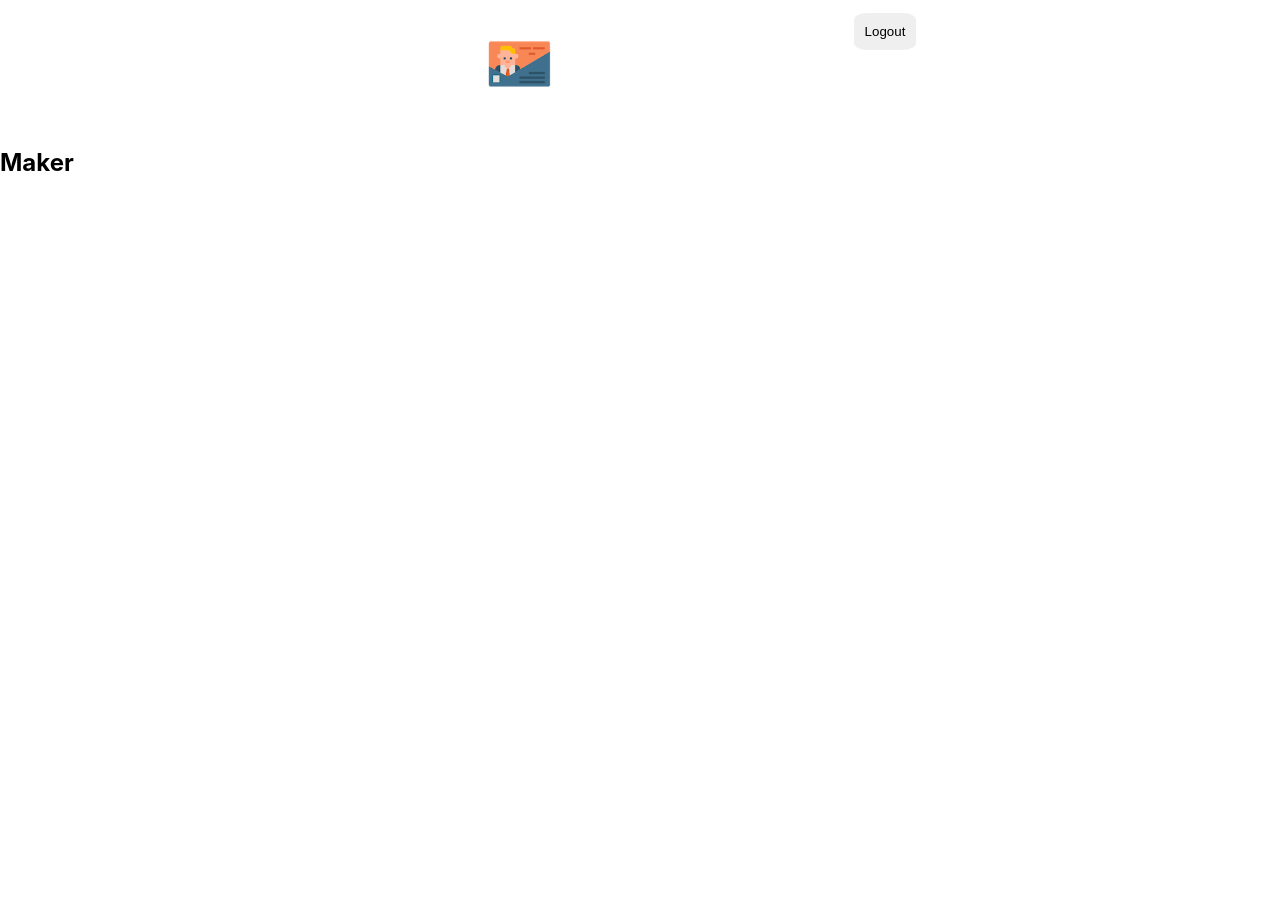
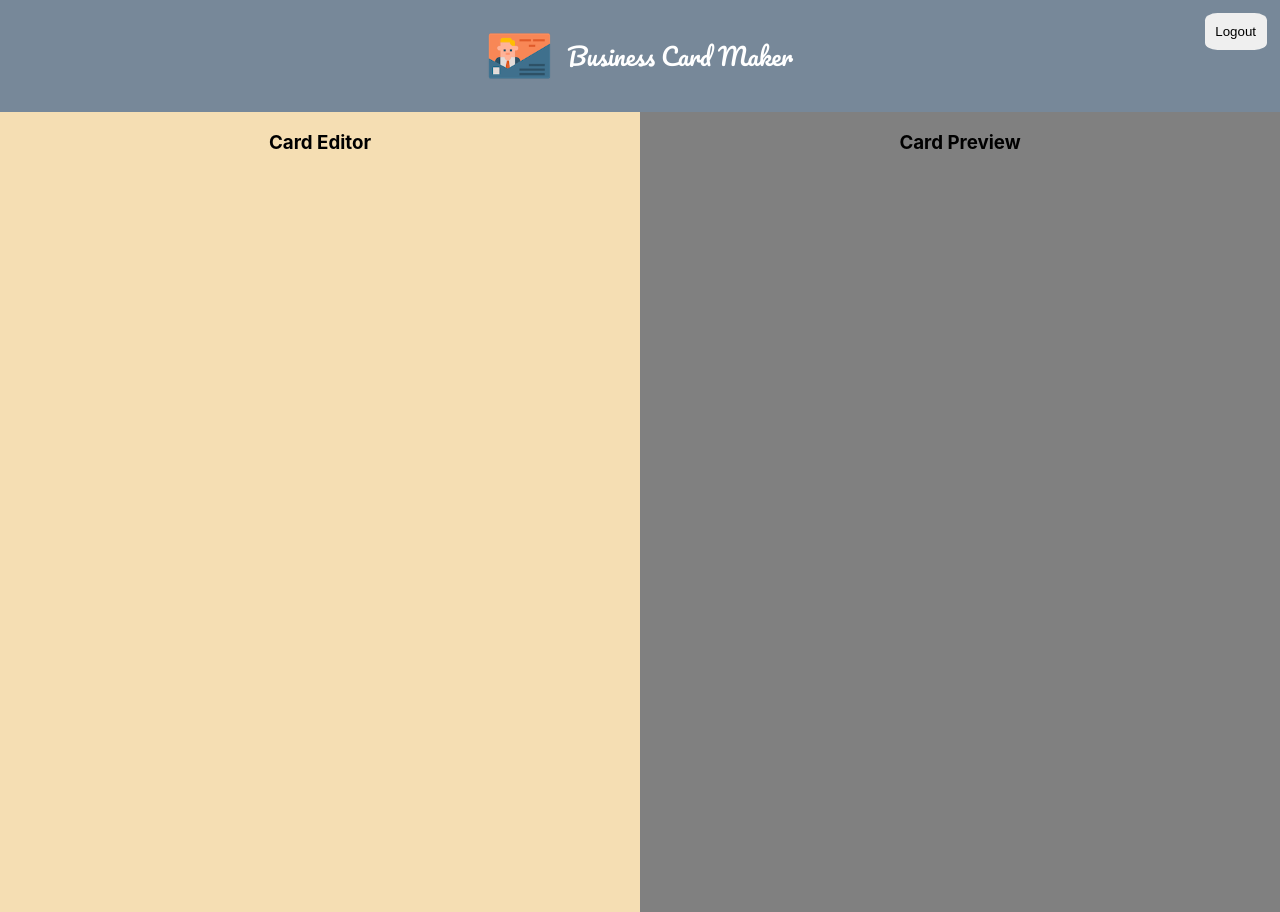
Before and after one commit to Jang-Ahyoung/Business-Card-Maker, a React (Create React App) app: page /maker in a window 1280 px wide. Before the commit the page ends 800 px from the top, so only its background shows below. Built offline with nearby package versions, Linux system fonts and the light colour scheme; no server answers; sample sign-in values are in the browser's storage.

Commit message:
add editor and preview

```diff
--- a/src/app.module.css
+++ b/src/app.module.css
@@ -5,9 +5,4 @@
 
 .app {
   width: 100%;
-  /* height: 100vh; */
-  /* display: flex;
-  justify-content: center;
-  align-items: center; */
-  /* 이렇게 중앙으로 다 맞추어줘! */
 }
--- /dev/null
+++ b/src/components/editor/editor.jsx
@@ -0,0 +1,10 @@
+import React from 'react';
+import styles from './editor.module.css';
+
+const Editor = (props) => (
+            <section className={styles.editor}>
+                <h1 className={styles.title}>Card Editor</h1>
+            </section>
+    );
+
+export default Editor;
--- /dev/null
+++ b/src/components/editor/editor.module.css
@@ -0,0 +1,8 @@
+.editor {
+  flex-basis: 50%;
+  background-color: wheat;
+}
+
+.title {
+  text-align: center;
+}
--- a/src/components/header/header.module.css
+++ b/src/components/header/header.module.css
@@ -2,7 +2,8 @@
 /* @value 선언 변수명,변수명 from '../../(현재 폴더에서 나가고 나가고)/common/colors.css' */
 
 .box {
-  padding: 2.5rem;
+  background-color: lightslategray;
+  padding: 2rem;
   font-size: 1.5rem;
   font-family: "Pacifico", cursive;
   display: flex;
@@ -10,8 +11,8 @@
   align-items: center;
   color: white;
   margin: auto;
-  border-radius: 3rem;
-  width: 25rem;
+  /* border-radius: 3rem; */
+  /* width: 25rem; */
   position: relative;
 }
 .logo {
@@ -28,7 +29,7 @@
   position: absolute;
   /* 이러면 상대 부모의 포지션이 static이 아닌것이 되야되며 부모에는 top, left같은 것이 없기때문에 상관없어!
   이렇게되면 로그아웃의 포지션은 헤더의 기준으로 변경돼!*/
-  right: -2.7em;
+  right: 1em;
   top: 1em;
   padding: 0.8em;
   border-radius: 20%;
--- a/src/components/maker/maker.jsx
+++ b/src/components/maker/maker.jsx
@@ -1,6 +1,8 @@
 import React, { useEffect } from 'react';
 import { useHistory } from 'react-router-dom';
+import Editor from '../editor/editor';
 import Header from '../header/header';
+import Preview from '../preview/preview';
 import styles from './maker.module.css';
 
 const Maker = ({authService}) =>{
@@ -26,7 +28,13 @@
         <section className ={styles.maker}>
             {/* 로그아웃 버튼 클릭되면 함수 호출  & 위에 함수 선언해줄거야*/}
             <Header onLogout={onLogout}/>
-            <h1>Maker</h1>
+
+            <div className ={styles.container}>
+                {/* 외쪽 : 입력 부분 , 오른쪽 : 프리뷰 부분으로 가득채워 줄거야 */}
+                <Editor/>
+                <Preview/>
+            </div>
+            {/* <h1>Maker</h1> */}
         </section>
 
 
--- a/src/components/maker/maker.module.css
+++ b/src/components/maker/maker.module.css
@@ -0,0 +1,20 @@
+.maker {
+  width: 100%;
+  /* 부모의 너비 가득 채우도록 */
+  /* height: 50%; */
+  /* display: flex;
+  flex-direction: column; */
+}
+
+.container {
+  height: 100vh;
+  display: flex;
+  flex: 1; /* 중간 여백 가득 채울수 있도록 1로 적어줘 */
+  /* 두개가 각각 반반씩 차지하고, 브라우저 사이즈 작아지면 위아래로 가겠금 배치해야해 -> 이건 각 컴포넌트 가서 해줄거야*/
+}
+@value mediaQuery from '../../common/size.css';
+@media screen and (max-width: mediaQuery) {
+  .container {
+    flex-direction: column;
+  }
+}
--- /dev/null
+++ b/src/components/preview/preview.jsx
@@ -0,0 +1,12 @@
+import React from 'react';
+import styles from './preview.module.css'
+
+const Preview = (props) => (
+
+    <section className={styles.preview}>
+        <h1 className={styles.title}>Card Preview</h1>
+    </section>
+
+    );
+
+export default Preview;
--- /dev/null
+++ b/src/components/preview/preview.module.css
@@ -0,0 +1,7 @@
+.preview {
+  flex-basis: 50%;
+  background-color: grey;
+}
+.title {
+  text-align: center;
+}
```
Also changed, not shown: 1 other file (tests, documents, lock files or other folders).
